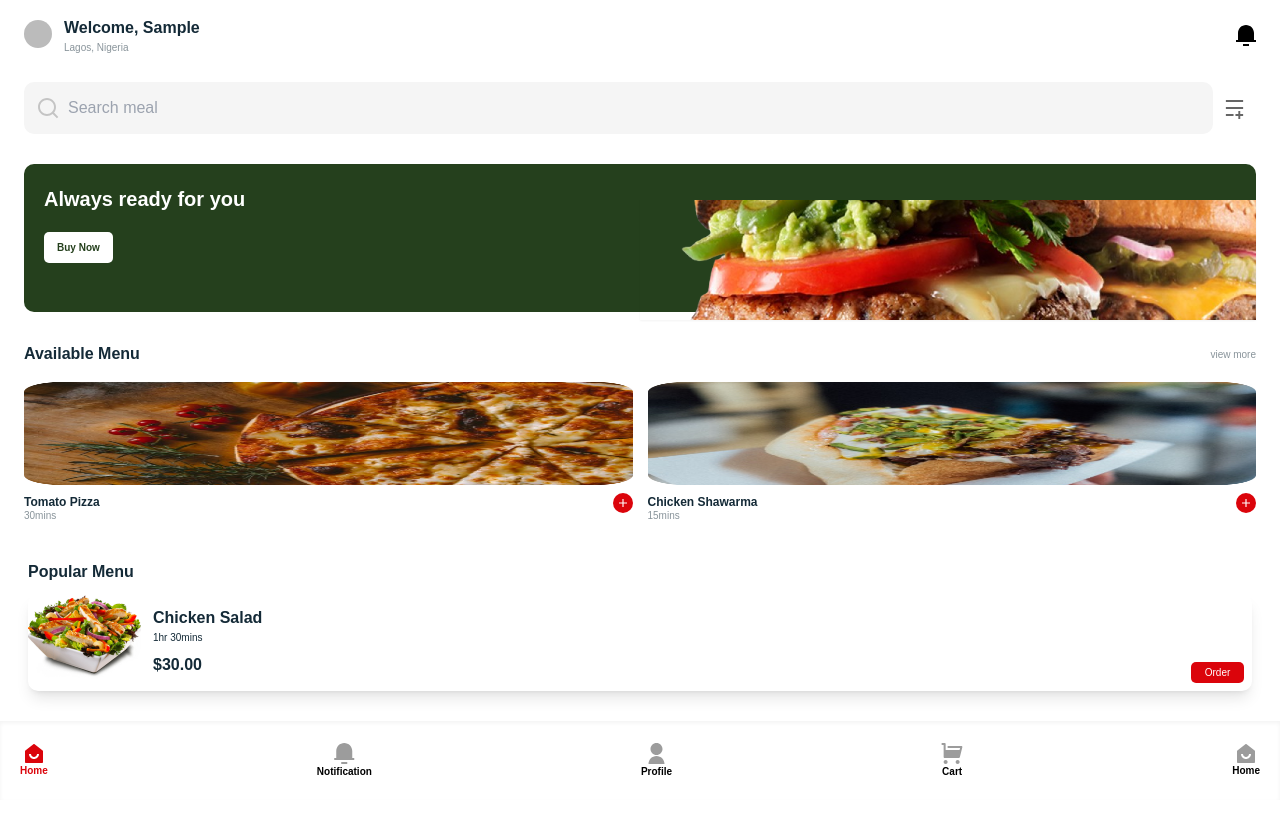
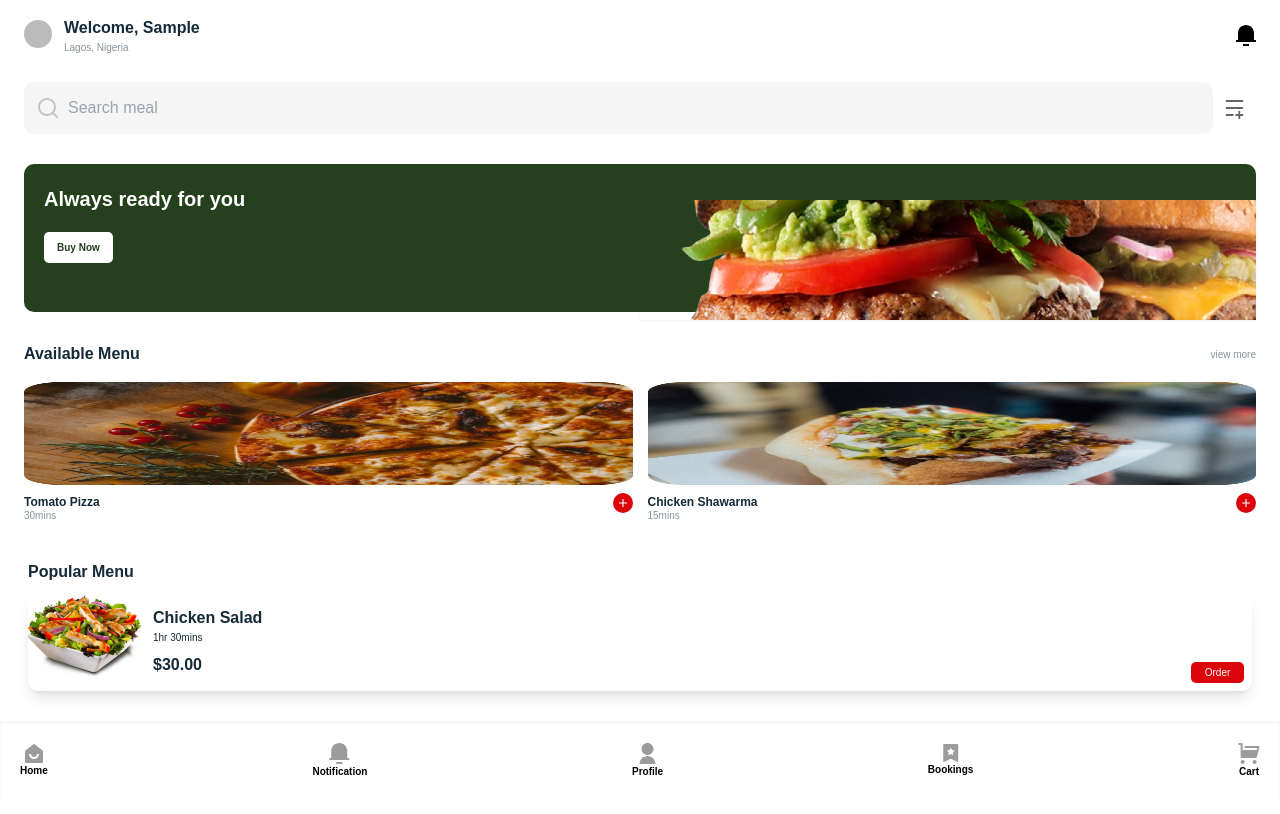
Before and after one commit to Afolabi-bit/food-app, a React (Create React App) app: page /market in a window 1280 px wide. Shown: the top 814 px of the page. Built offline with nearby package versions, Linux system fonts and the light colour scheme; no server answers; sample sign-in values are in the browser's storage; some icons are missing.

Commit message:
more data

```diff
--- a/src/components/footer.jsx
+++ b/src/components/footer.jsx
@@ -1,7 +1,10 @@
+import { Link } from "react-router-dom";
+
 const Footer = ({ type }) => {
   return (
     <footer className="fixed bg-white px-5 bottom-0 left-0 w-full h-[79px] shadow-inner flex justify-between items-center">
-      <button
+      <Link
+        to={"/"}
         className={
           type == "home"
             ? "active flex  flex-col items-center justify-center"
@@ -21,8 +24,8 @@ const Footer = ({ type }) => {
           />
         </svg>
         <span className="text-[10px] font-semibold">Home</span>
-      </button>
-      <button className="flex  flex-col items-center justify-center">
+      </Link>
+      <Link className="flex  flex-col items-center justify-center">
         <svg
           xmlns="http://www.w3.org/2000/svg"
           width="21"
@@ -36,8 +39,8 @@ const Footer = ({ type }) => {
           />
         </svg>
         <span className="text-[10px] font-semibold">Notification</span>
-      </button>
-      <button className="flex  flex-col items-center justify-center">
+      </Link>
+      <Link to={"/user"} className="flex  flex-col items-center justify-center">
         <svg
           xmlns="http://www.w3.org/2000/svg"
           width="17"
@@ -51,8 +54,26 @@ const Footer = ({ type }) => {
           />
         </svg>
         <span className="text-[10px] font-semibold">Profile</span>
-      </button>
-      <button className="flex  flex-col items-center justify-center">
+      </Link>
+      <Link
+        to={"/bookings"}
+        className="flex  flex-col items-center justify-center"
+      >
+        <svg
+          xmlns="http://www.w3.org/2000/svg"
+          width="16"
+          height="18"
+          viewBox="0 0 16 18"
+          fill="none"
+        >
+          <path
+            d="M1.08333 0H14.4167C14.8769 0 15.25 0.387889 15.25 0.866365V17.5667C15.25 17.806 15.0634 18 14.8333 18C14.7748 18 14.717 17.987 14.6636 17.9623L7.75 14.7553L0.836442 17.9623C0.626292 18.0598 0.379925 17.9617 0.286158 17.7433C0.262317 17.6876 0.25 17.6275 0.25 17.5667V0.866365C0.25 0.387889 0.6231 0 1.08333 0ZM7.75 9.9632L10.1991 11.3018L9.73133 8.46656L11.7128 6.45869L8.97458 6.04503L7.75 3.46546L6.52542 6.04503L3.78727 6.45869L5.76863 8.46656L5.30089 11.3018L7.75 9.9632Z"
+            fill="#9C9C9C"
+          />
+        </svg>
+        <span className="text-[10px] font-semibold">Bookings</span>
+      </Link>
+      <Link to={"/cart"} className="flex  flex-col items-center justify-center">
         <svg
           xmlns="http://www.w3.org/2000/svg"
           width="22"
@@ -66,23 +87,7 @@ const Footer = ({ type }) => {
           />
         </svg>
         <span className="text-[10px] font-semibold">Cart</span>
-      </button>
-      <button className="flex  flex-col items-center justify-center">
-        <svg
-          xmlns="http://www.w3.org/2000/svg"
-          width="18"
-          height="19"
-          viewBox="0 0 18 19"
-          fill="none"
-        >
-          <path
-            className="active:fill-[#DB040B]"
-            d="M18 17.997C18 18.5493 17.5523 18.997 17 18.997H1C0.44772 18.997 0 18.5493 0 17.997V7.31086C0 7.00468 0.14027 6.71537 0.38065 6.52574L8.3807 0.214882C8.7438 -0.0716275 9.2562 -0.0716275 9.6193 0.214882L17.6193 6.52574C17.8597 6.71537 18 7.00468 18 7.31086V17.997ZM4 9.99697C4 12.7584 6.23858 14.997 9 14.997C11.7614 14.997 14 12.7584 14 9.99697H12C12 11.6539 10.6569 12.997 9 12.997C7.3431 12.997 6 11.6539 6 9.99697H4Z"
-            fill="#9C9C9C"
-          />
-        </svg>
-        <span className="text-[10px] font-semibold">Home</span>
-      </button>
+      </Link>
     </footer>
   );
 };
--- a/src/pages/bookings.jsx
+++ b/src/pages/bookings.jsx
@@ -0,0 +1,6 @@
+import { BookingList } from "../data";
+
+const Bookings = () => {
+  return <h1>Bookings page</h1>;
+};
+export default Bookings;
```
